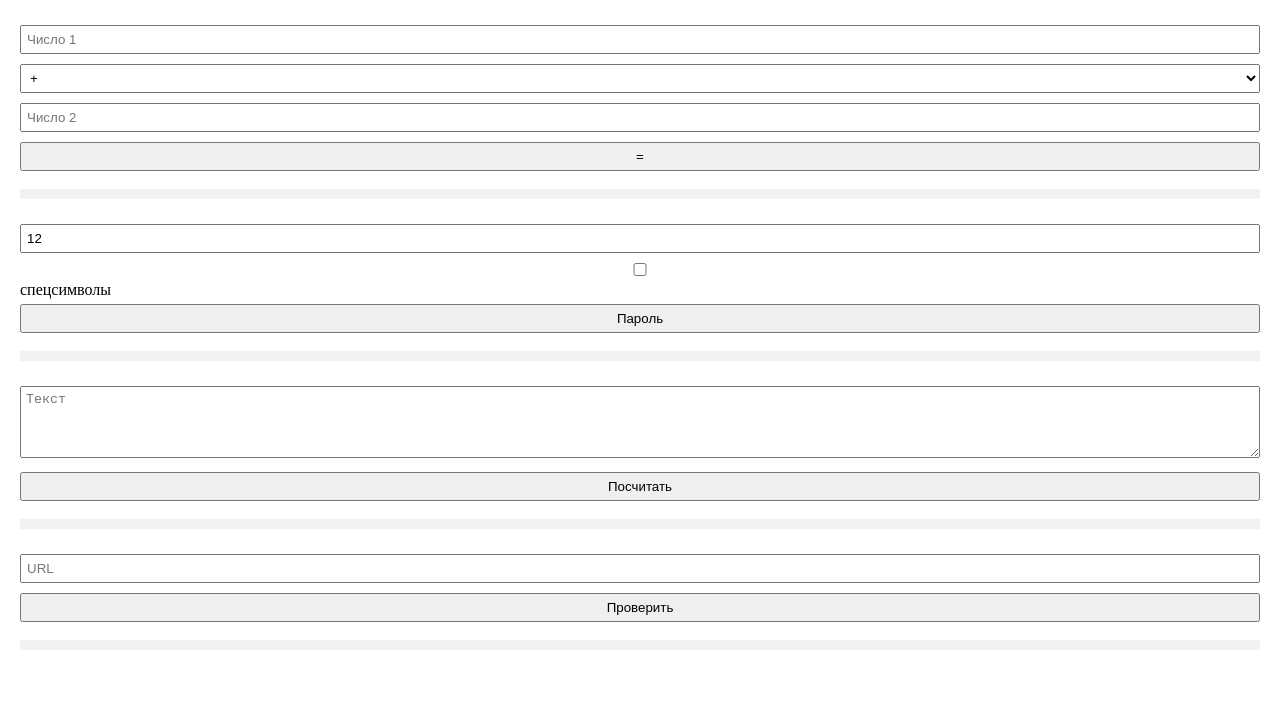
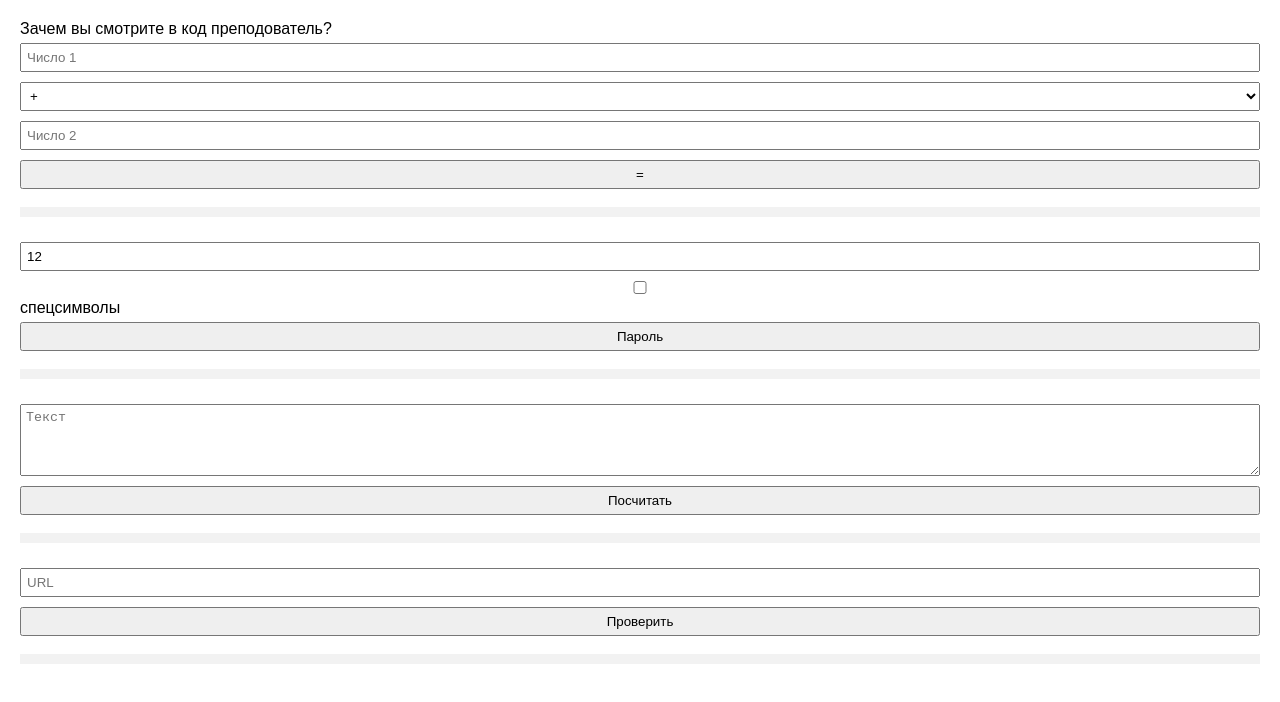
Before and after one commit to togajbaevasanali-droid/newrabota123, a plain HTML site: page index.html in a window 1280 px wide. Drawn offline with Linux system fonts and the light colour scheme.

Commit message:
Fix HTML encoding issues and clean up code123
123123

```diff
--- a/index.html
+++ b/index.html
@@ -1,10 +1,11 @@
+Зачем вы смотрите в код преподователь?
 <!DOCTYPE html>
 <html lang="ru">
 <head>
 <meta charset="UTF-8">
 <title>Tools</title>
 <style>
-  body { 123
+  body {
     font-family: sans-serif;
     background: #fff;
     color: #000;
```
